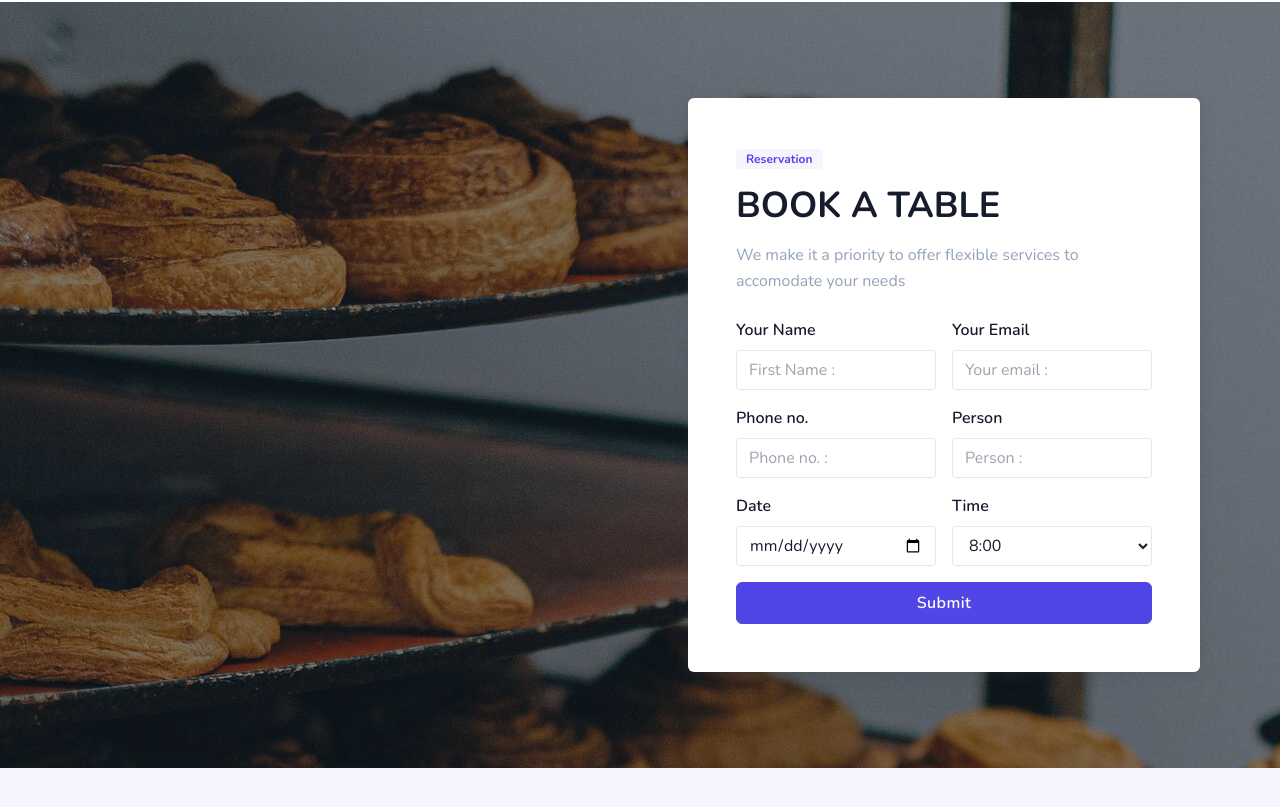
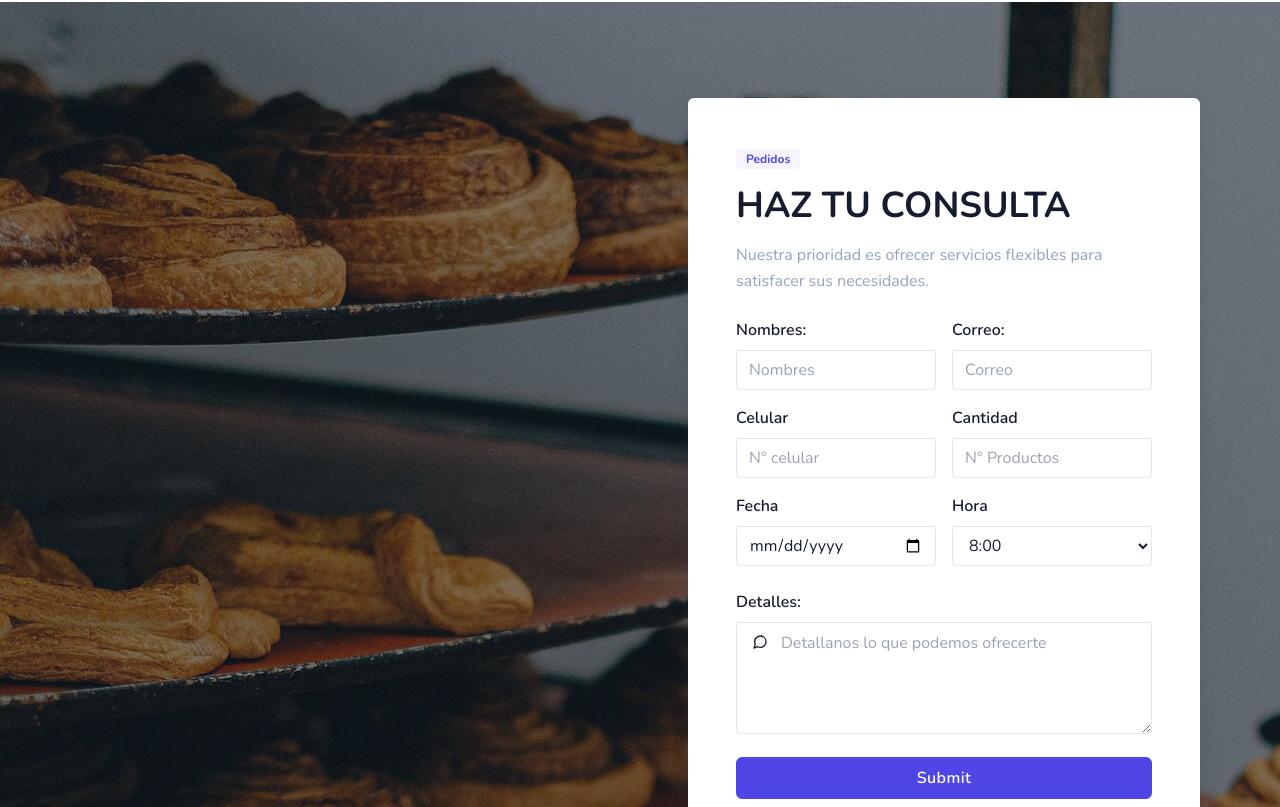
Before and after one commit to ebercalderon/bakery-project, a Next.js app: page / in a window 1280 px wide. Shown: the part 3556-4363 px from the top of the page. Built offline with nearby package versions, Linux system fonts and the light colour scheme.

Commit message:
home page finished

```diff
--- a/containers/Order.jsx
+++ b/containers/Order.jsx
@@ -47,48 +47,47 @@ const Order = () => {
                             <div className='section-title mb-4'>
 								<span
                                     className='bg-indigo-600/5 text-indigo-600 text-xs font-bold px-2.5 py-0.5 rounded h-5'>
-									Reservation
+									Pedidos
 								</span>
                                 <h4 className='text-4xl font-bold uppercase my-4'>
-                                    Book A Table
+                                    Haz tu consulta
                                 </h4>
                                 <p className='text-slate-400 mx-auto para-desc'>
-                                    We make it a priority to offer flexible services to accomodate
-                                    your needs
+                                    Nuestra prioridad es ofrecer servicios flexibles para satisfacer sus necesidades.
                                 </p>
                             </div>
                             <form onSubmit={handleSubmit(submit)}>
                                 <div className='grid md:grid-cols-2 gap-4 mt-6'>
                                     <div>
-                                        <label className='font-semibold'>Your Name</label>
+                                        <label className='font-semibold'>Nombres:</label>
                                         <input
                                             {...register('name', {required: true})}
                                             type='text'
                                             className='form-input mt-2'
-                                            placeholder='First Name :'
+                                            placeholder='Nombres'
                                         />
                                     </div>
                                     <div>
-                                        <label className='font-semibold'>Your Email</label>
+                                        <label className='font-semibold'>Correo:</label>
                                         <input
                                             {...register('email')}
                                             type='email'
                                             className='form-input mt-2'
-                                            placeholder='Your email :'
+                                            placeholder='Correo'
                                         />
                                     </div>
                                     <div>
-                                        <label className='font-semibold'>Phone no.</label>
+                                        <label className='font-semibold'>Celular</label>
                                         <input
                                             type='phone'
                                             {...register('phone')}
                                             id='phone-number'
                                             className='form-input mt-2'
-                                            placeholder='Phone no. :'
+                                            placeholder='N° celular'
                                         />
                                     </div>
                                     <div>
-                                        <label className='font-semibold'>Person</label>
+                                        <label className='font-semibold'>Cantidad</label>
                                         <input
                                             type='number'
                                             {...register('qty', {
@@ -99,11 +98,11 @@ const Order = () => {
                                             min={0}
                                             max={8}
                                             className='form-input mt-2'
-                                            placeholder='Person :'
+                                            placeholder='N° Productos'
                                         />
                                     </div>
                                     <div>
-                                        <label className='font-semibold'>Date</label>
+                                        <label className='font-semibold'>Fecha</label>
                                         <input
                                             {...register('date', {
                                                 required: true,
@@ -114,7 +113,7 @@ const Order = () => {
                                         />
                                     </div>
                                     <div>
-                                        <label className='font-semibold'>Time</label>
+                                        <label className='font-semibold'>Hora</label>
                                         <select {...register('time')} className='form-input mt-2'>
                                             {times.map((item, index) => (
                                                 <option key={index} value={item}>
@@ -124,12 +123,32 @@ const Order = () => {
                                         </select>
                                     </div>
                                 </div>
+                                <div className='mt-6'>
+                                    <div>
+                                        <label htmlFor='comments' className='font-semibold'>
+                                            Detalles:
+                                        </label>
+                                        <div className='form-icon relative mt-2'>
+                                            <i
+                                                data-feather='message-circle'
+                                                className='w-4 h-4 absolute top-3 left-4'
+                                            />
+                                            <textarea
+                                                name='message'
+                                                id='comments'
+                                                className='form-input pl-11 h-28'
+                                                placeholder='Detallanos lo que podemos ofrecerte'
+                                                defaultValue={''}
+                                            />
+                                        </div>
+                                    </div>
+                                </div>
                                 {/*end grid*/}
                                 <div className='grid grid-cols-1 mt-4'>
                                     <input
                                         type='submit'
                                         className='btn bg-indigo-600 hover:bg-indigo-700 border-indigo-600 hover:border-indigo-700 text-white rounded-md w-full'
-                                        defaultValue='Book a table'
+                                        defaultValue='Enviar'
                                     />
                                 </div>
                                 {/*end grid*/}
--- a/data/testimonials.data.js
+++ b/data/testimonials.data.js
@@ -1,6 +1,6 @@
 export default [
     {
-        text: 'Deliciosos pasteles, productos del día y a un precio justo. El trato y el lugar son gratos',
+        text: 'Deliciosos pasteles, productos del día y a un precio justo. El trato y el lugar son gratos.',
         name: 'Alicia Marquez',
         avatar:
             'https://shreethemes.in/techwind/layouts/assets/images/client/02.jpg',
@@ -21,7 +21,7 @@ export default [
         rating: '3.5',
     },
     {
-        text: 'El lugar es poco metido pero vale la pena por sus panes y pastelitos, encantada',
+        text: 'Por la ubicación demoro en llegar pero vale la pena por sus panes y pastelitos, encantada.',
         name: 'Brenda Villegas',
         avatar:
             'https://shreethemes.in/techwind/layouts/assets/images/client/03.jpg',
```
